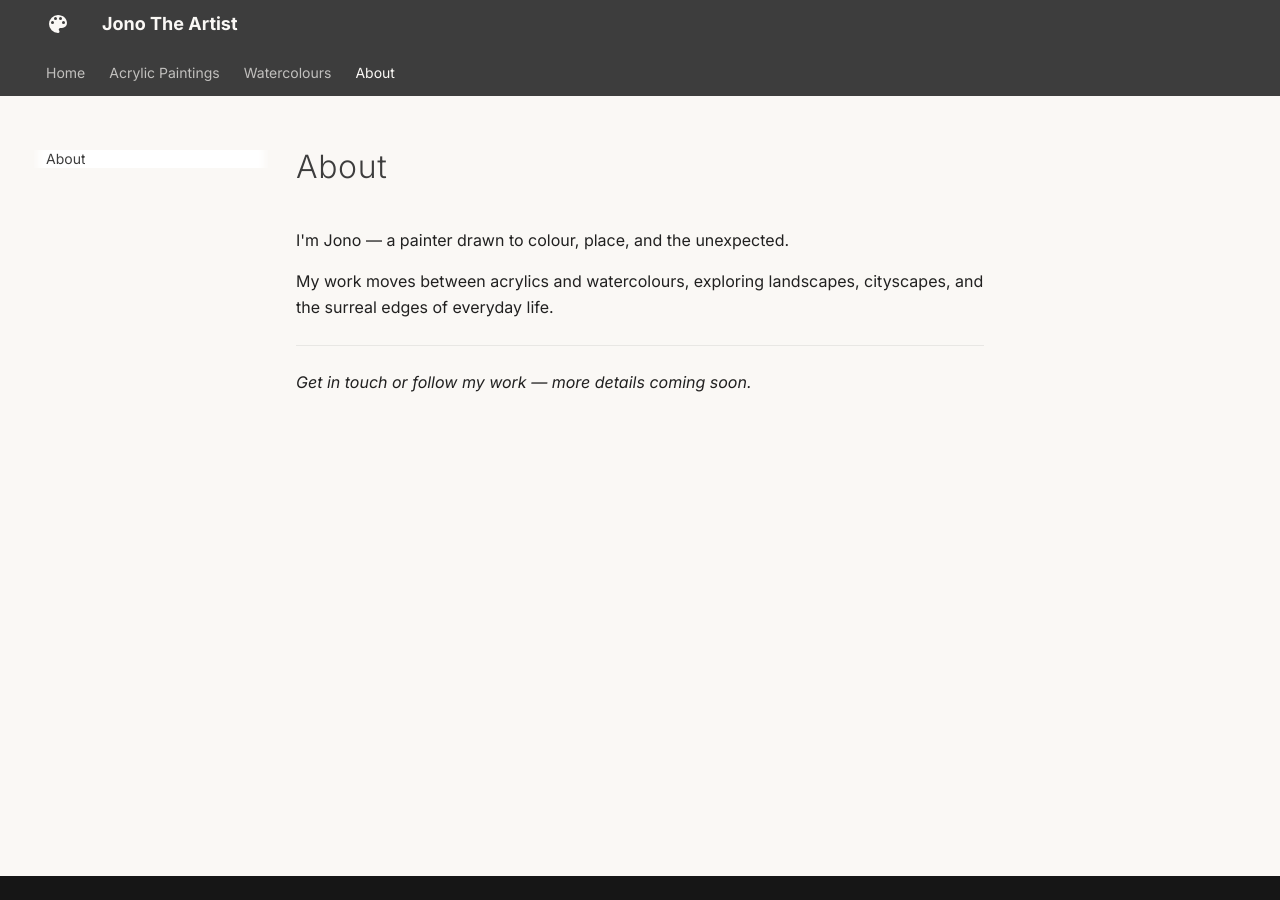
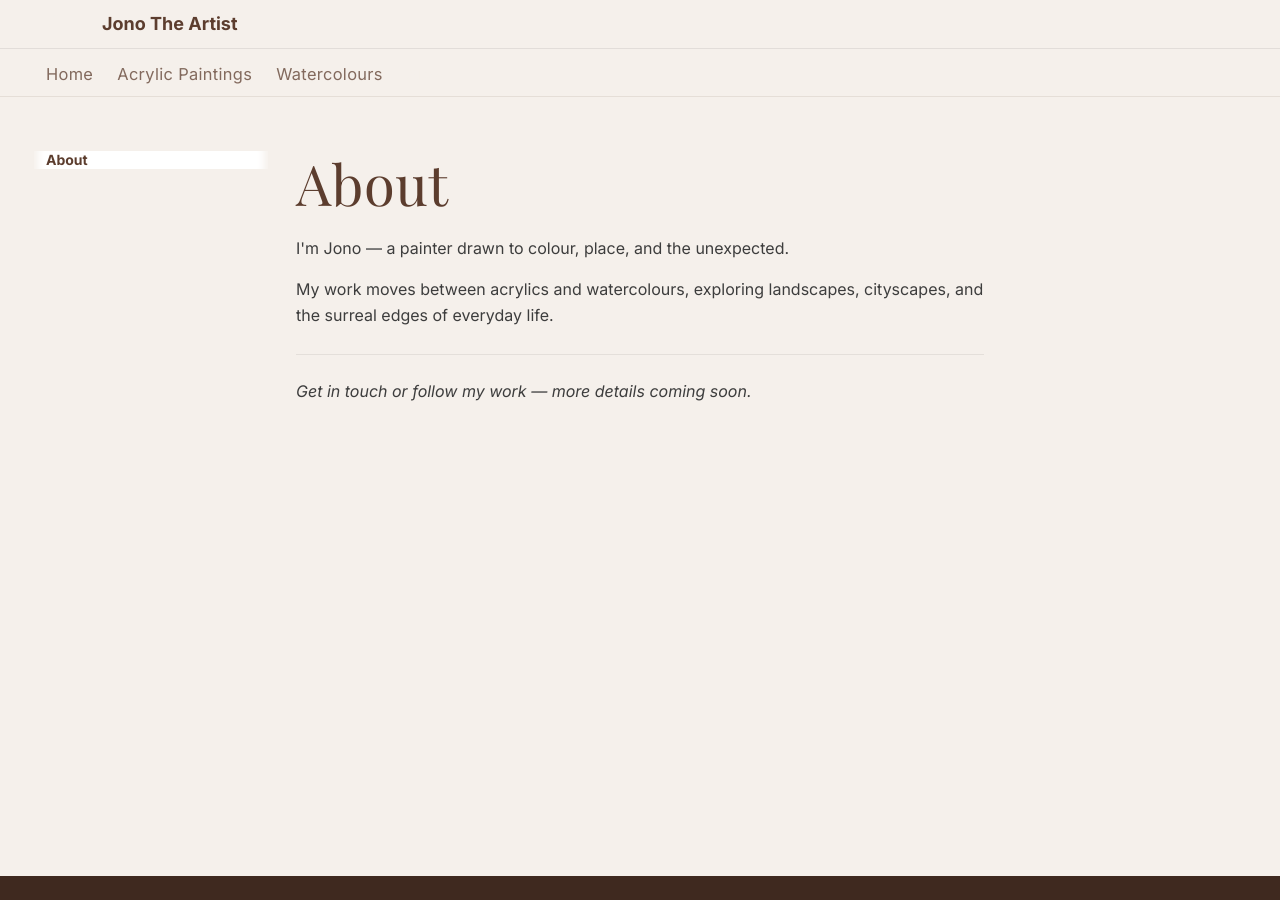
Before and after one commit to JonathanCGill/Jono-The-Artist, an MkDocs documentation site: the page built from docs/about.md, in a window 1280 px wide. Built offline with MkDocs 1.6.1 and Material for MkDocs 9.7.7, drawn with Linux system fonts in a browser that asks for light colours.

Commit message:
Update color scheme and navbar to match The Insect Hotel style
- Light cream navbar with warm brown text instead of dark charcoal header
- Playfair Display serif font for headings
- Warm brown (#5c3d2e) and saddlebrown (#8b4513) accent palette
- Soft cream background (#f5f0eb) throughout

https://claude.ai/code/session_01AFSRDZ44oT5PwpMo6g4dic

```diff
--- a/docs/stylesheets/custom.css
+++ b/docs/stylesheets/custom.css
@@ -1,30 +1,59 @@
-/* ── Off-white palette ── */
+/* ── Warm cream palette inspired by The Insect Hotel ── */
 :root {
-  --md-primary-fg-color: #3d3d3d;
-  --md-primary-bg-color: #faf8f5;
-  --md-accent-fg-color: #8c7a6b;
-  --md-default-bg-color: #faf8f5;
-  --md-footer-bg-color: #3d3d3d;
-  --md-footer-fg-color: #faf8f5;
+  --md-primary-fg-color: #5c3d2e;
+  --md-primary-bg-color: #f5f0eb;
+  --md-accent-fg-color: #8b4513;
+  --md-default-bg-color: #f5f0eb;
+  --md-footer-bg-color: #5c3d2e;
+  --md-footer-fg-color: #f5f0eb;
 }
 
 /* Body background */
 body,
 .md-main {
-  background-color: #faf8f5;
+  background-color: #f5f0eb;
 }
 
-/* Header bar — dark charcoal, pinned to top */
+/* Header bar — light cream, matching the page background */
 .md-header {
-  background-color: #3d3d3d;
+  background-color: #f5f0eb;
+  box-shadow: 0 1px 0 rgba(0, 0, 0, 0.08);
   position: sticky;
   top: 0;
   z-index: 100;
 }
 
-/* Tabs row */
+/* Header title / logo text in dark brown */
+.md-header__topic {
+  color: #5c3d2e;
+}
+
+.md-header__title {
+  color: #5c3d2e;
+}
+
+/* Tabs row — light background with brown text */
 .md-tabs {
-  background-color: #3d3d3d;
+  background-color: #f5f0eb;
+  border-bottom: 1px solid rgba(92, 61, 46, 0.1);
+}
+
+.md-tabs__link {
+  color: #5c3d2e;
+  font-size: 0.82rem;
+  letter-spacing: 0.02em;
+  opacity: 0.75;
+}
+
+.md-tabs__link--active,
+.md-tabs__link:hover {
+  color: #8b4513;
+  opacity: 1;
+}
+
+/* Ellipsis icon in header */
+.md-header .md-icon {
+  color: #5c3d2e;
 }
 
 /* Remove search */
@@ -39,9 +68,33 @@ body,
 
 /* ── Typography ── */
 .md-typeset h1 {
-  font-weight: 300;
-  letter-spacing: 0.02em;
+  font-family: 'Playfair Display', serif;
+  font-weight: 400;
+  font-size: 2.8rem;
+  letter-spacing: 0.01em;
+  color: #5c3d2e;
+  margin-bottom: 0.5rem;
+}
+
+.md-typeset h2,
+.md-typeset h3 {
+  font-family: 'Playfair Display', serif;
+  font-weight: 400;
+  color: #5c3d2e;
+}
+
+.md-typeset {
   color: #3d3d3d;
+}
+
+/* Sidebar nav links */
+.md-nav__link {
+  color: #5c3d2e;
+}
+
+.md-nav__link--active {
+  color: #8b4513;
+  font-weight: 600;
 }
 
 /* ── Gallery grid on home page ── */
@@ -89,15 +142,20 @@ body,
   color: #555;
 }
 
-/* ── Buttons ── */
+/* ── Buttons — warm brown ── */
 .md-button {
-  border-color: #8c7a6b !important;
-  color: #8c7a6b !important;
+  border-color: #8b4513 !important;
+  color: #8b4513 !important;
 }
 
 .md-button:hover {
-  background-color: #8c7a6b !important;
-  color: #faf8f5 !important;
+  background-color: #8b4513 !important;
+  color: #f5f0eb !important;
+}
+
+/* ── Footer ── */
+.md-footer {
+  background-color: #5c3d2e;
 }
 
 /* ── Responsive ── */
@@ -105,4 +163,8 @@ body,
   .gallery-preview {
     grid-template-columns: 1fr;
   }
+
+  .md-typeset h1 {
+    font-size: 2rem;
+  }
 }
--- a/mkdocs.yml
+++ b/mkdocs.yml
@@ -17,6 +17,7 @@ theme:
     logo: material/palette
 
 extra_css:
+  - https://fonts.googleapis.com/css2?family=Playfair+Display:wght@400;600&display=swap
   - stylesheets/custom.css
 
 plugins:
```
